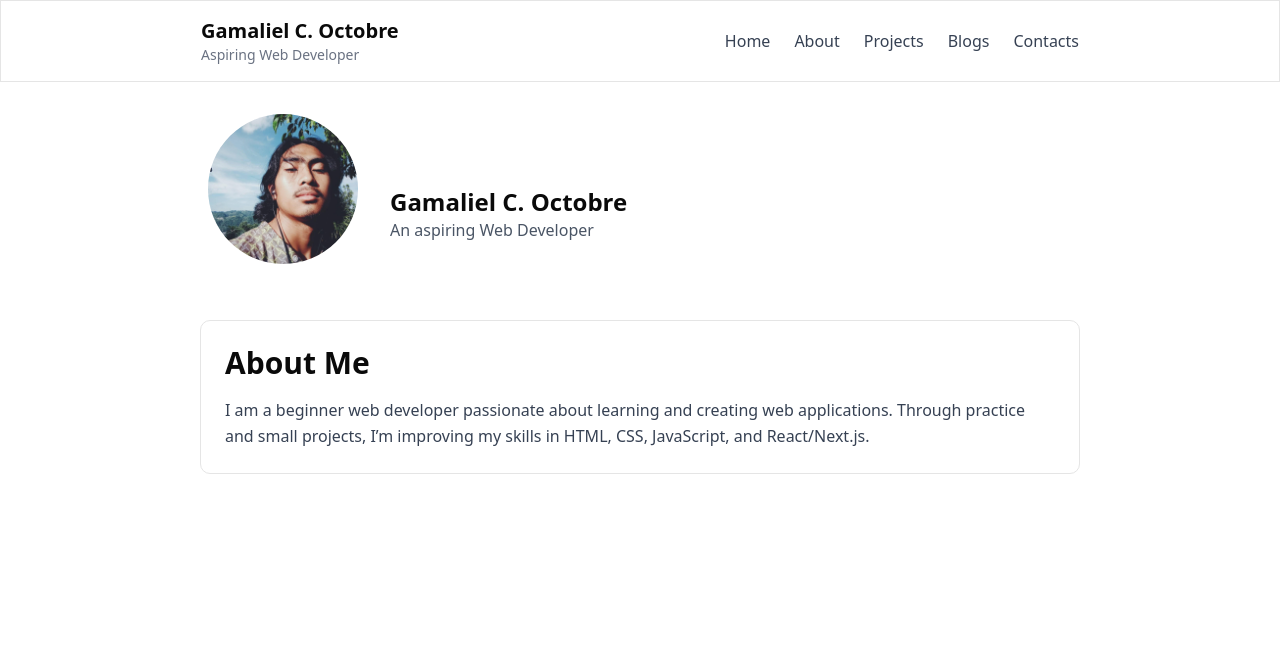
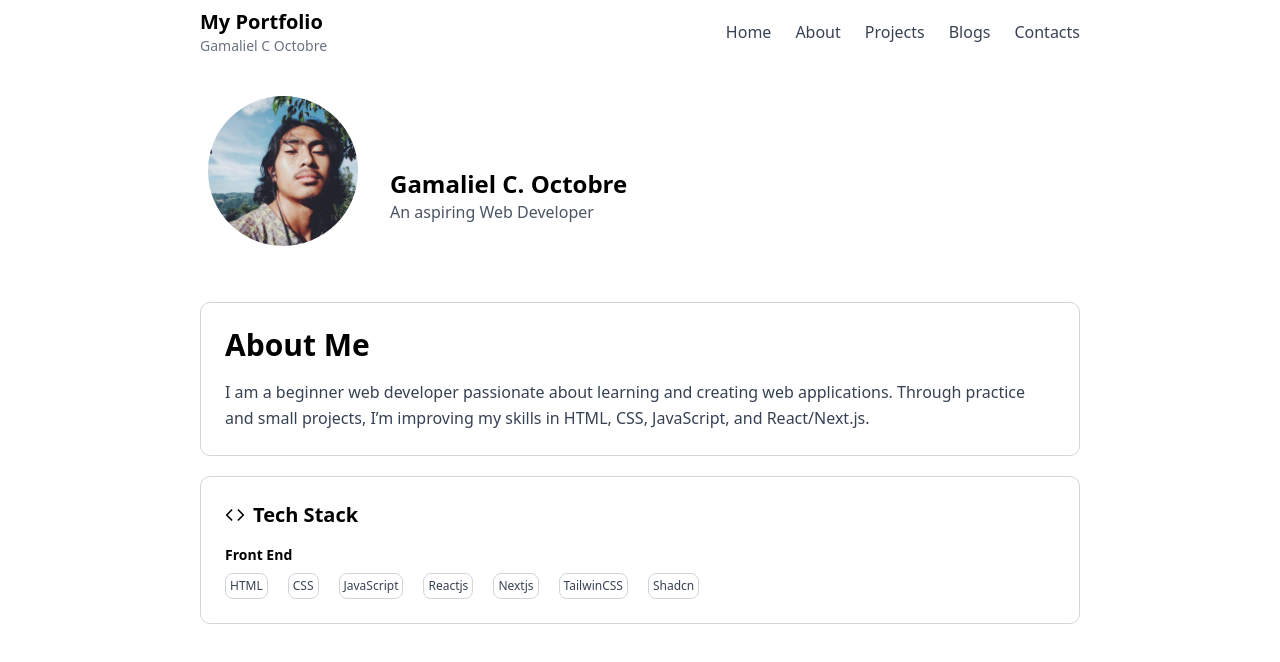
Before and after one commit to Gam10196/myportfolio, a Next.js app: page /about in a window 1280 px wide. Shown: the top 662 px of the page. Built offline with nearby package versions, Linux system fonts and the light colour scheme.

Commit message:
chore:added something in about

```diff
--- a/app/page.tsx
+++ b/app/(guest)/(home)/page.tsx
@@ -15,12 +15,12 @@ export default function Homepage() {
             Hi, I&apos;m Gam
           </h1>
 
-          <p className="max-w-xl text-gray-600 mb-6">
+          <p className="max-w-xl text-gray-600 mb-6 text-justify">
             I’m a beginner web developer who is learning how to create websites and improve my skills
             through practice and small projects.
           </p>
 
-          <div className="flex gap-4 mb-4">
+          <div className="flex gap-2 mb-4">
             <Link href="/projects">
               <Button className="bg-black hover:bg-gray-900 text-white px-5 flex gap-2 items-center">
                 <Folder className="w-5 h-5" />
@@ -59,8 +59,8 @@ export default function Homepage() {
           <Image
             src="/gams.jpg"
             alt="Gams"
-            width={300}
-            height={300}
+            width={400}
+            height={400}
             className="rounded-full"
           />
         </div>
@@ -81,6 +81,9 @@ export default function Homepage() {
           </p>
         </div>
       </div>
+      <div className="border mt-10 p-20">
+
+      </div>
 
     </div>
   )
--- a/app/(guest)/about/page.tsx
+++ b/app/(guest)/about/page.tsx
@@ -1,5 +1,5 @@
 import Image from "next/image"
-
+import { Code } from "lucide-react"
 export default function AboutPage() {
   return (
     <div className="px-50 py-6">
@@ -21,7 +21,7 @@ export default function AboutPage() {
     </div>
   </div>
 
-  <div className="border p-6 rounded-lg">
+  <div className="border border-gray-300 p-6 rounded-lg">
     <h1 className="text-3xl font-bold mb-4">About Me</h1>
     <p className="text-gray-700 leading-relaxed">
       I am a beginner web developer passionate about learning and creating web applications.
@@ -29,6 +29,26 @@ export default function AboutPage() {
     </p>
   </div>
 
+  <div className="mt-5 flex flex-col items-start border border-gray-300 rounded-lg p-6 gap-4">
+    <h1 className="flex items-center gap-2 text-xl font-semibold">
+      <Code size={20} />
+      Tech Stack
+    </h1>
+
+    <div>
+      <h1 className="text-sm font-semibold">Front End</h1>
+      <div className="flex flex-wrap gap-5 mt-2">
+        <span className="text-xs px-1 py-1 border border-gray-300 rounded-md text-gray-700 cursor-default transition hover:bg-gray-200 hover:shadow-md">HTML</span>
+        <span className="text-xs px-1 py-1 border border-gray-300 rounded-md text-gray-700 cursor-default transition hover:bg-gray-200 hover:shadow-md">CSS</span>
+        <span className="text-xs px-1 py-1 border border-gray-300 rounded-md text-gray-700 cursor-default transition hover:bg-gray-200 hover:shadow-md">JavaScript</span>
+        <span className="text-xs px-1 py-1 border border-gray-300 rounded-md text-gray-700 cursor-default transition hover:bg-gray-200 hover:shadow-md">Reactjs</span>
+        <span className="text-xs px-1 py-1 border border-gray-300 rounded-md text-gray-700 cursor-default transition hover:bg-gray-200 hover:shadow-md">Nextjs</span>
+        <span className="text-xs px-1 py-1 border border-gray-300 rounded-md text-gray-700 cursor-default transition hover:bg-gray-200 hover:shadow-md">TailwinCSS</span>
+        <span className="text-xs px-1 py-1 border border-gray-300 rounded-md text-gray-700 cursor-default transition hover:bg-gray-200 hover:shadow-md">Shadcn</span>
+      </div>
+
+    </div>
+  </div>
 </div>
 
   )
--- a/components/header/header.tsx
+++ b/components/header/header.tsx
@@ -1,10 +1,11 @@
 import Link from "next/link"
+
 export default function Header() {
   return (
-    <header className="border flex items-center justify-between px-50 py-4 bg-white">
+    <header className="sticky top-0 z-50 backdrop-blur-md bg-white/60 flex items-center justify-between px-50 py-2">
       <div>
-        <h1 className="text-xl font-semibold">Gamaliel C. Octobre</h1>
-        <p className="text-sm text-gray-500">Aspiring Web Developer</p>
+        <h1 className="text-xl font-semibold">My Portfolio</h1>
+        <p className="text-sm text-gray-500">Gamaliel C Octobre</p>
       </div>
 
       <nav className="flex gap-6 text-gray-700">
--- a/style/globals.css
+++ b/style/globals.css
@@ -115,16 +115,6 @@
   --sidebar-border: oklch(1 0 0 / 10%);
   --sidebar-ring: oklch(0.556 0 0);
 }
-
-@layer base {
-  * {
-    @apply border-border outline-ring/50;
-  }
-  body {
-    @apply bg-background text-foreground;
-  }
-
-}
 .defaultpage{
   padding: 2rem;
   max-width: 64rem;
```
